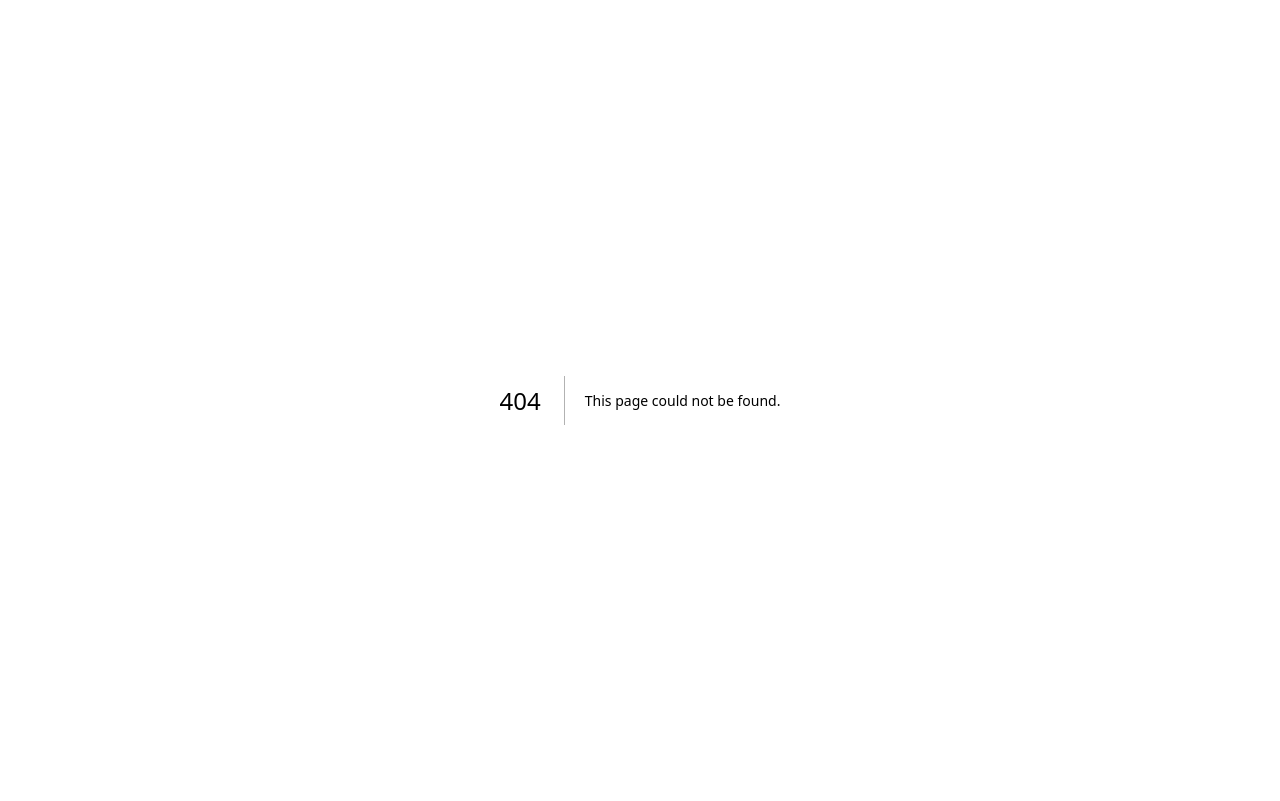
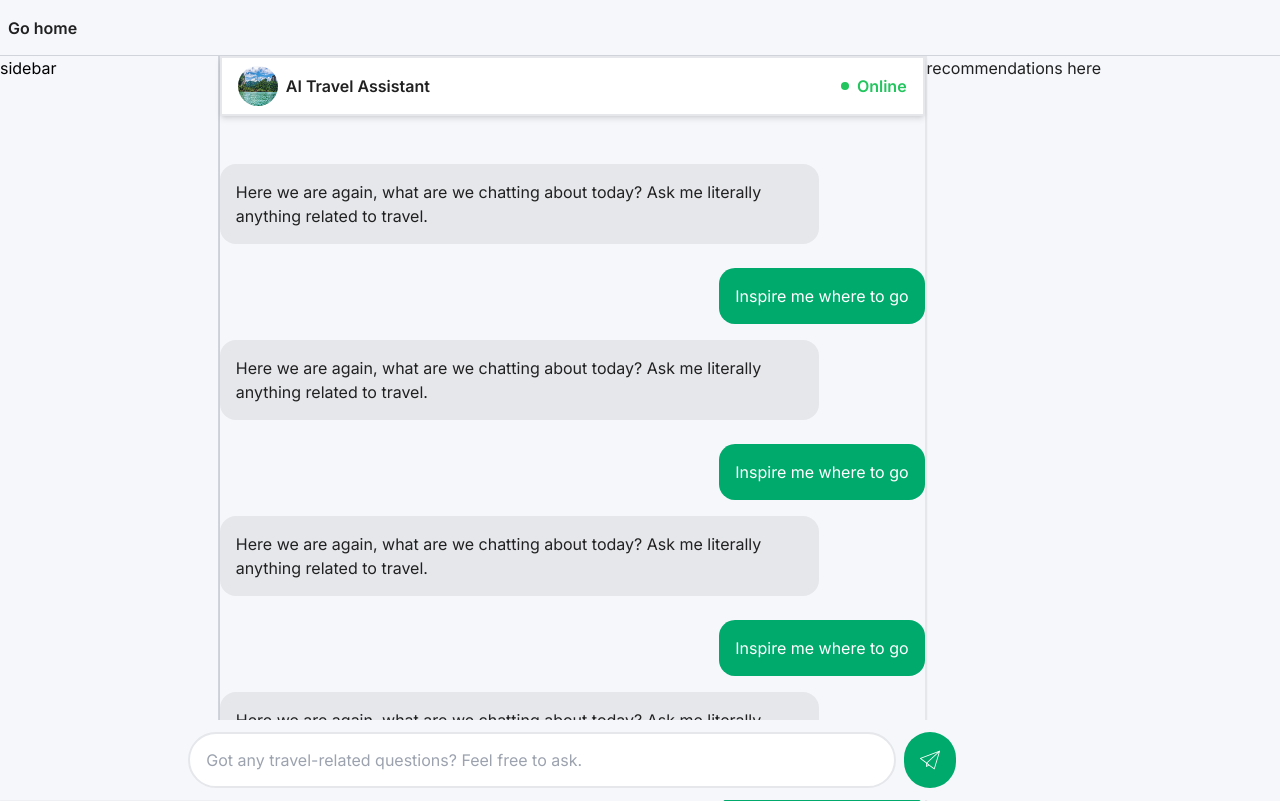
Before and after one commit to davidd74/ai-travel-assistant, a Next.js app: page /chat in a window 1280 px wide. Before the commit this address had no page. Built offline with nearby package versions, Linux system fonts and the light colour scheme.

Commit message:
implemented chat message design

```diff
--- /dev/null
+++ b/src/app/chat/page.tsx
@@ -0,0 +1,135 @@
+"use client";
+
+import Image from "next/image";
+import Link from "next/link";
+import React from "react";
+
+const Page = () => {
+  const [chatMessage, setChatMessage] = React.useState("");
+
+  return (
+    <>
+      <div className="p-2 h-[55px] flex items-center">
+        <Link href="/" className="font-semibold">
+          Go home
+        </Link>
+      </div>
+      <div className="flex">
+        <div className="md:w-[265px] text-black chat-screen-height border-t-[1px] border-r-2 border-gray-300 shadow-sm">
+          sidebar
+        </div>
+        <div className="flex w-full border-t-[1px] border-gray-300">
+          <div className="w-2/3 relative border-r-2 shadow-sm bg-light-background">
+            <div className="bg-light-box_bg py-2 px-4 border-2 flex shadow-md gap-2 items-center justify-between">
+              <div className="flex gap-2 items-center">
+                <Image
+                  src={"/images/assistant-pfp.webp"}
+                  width={300}
+                  height={300}
+                  alt="assistant-pfp"
+                  className="rounded-full aspect-square w-10"
+                />
+                <span className="font-semibold bg-light">
+                  AI Travel Assistant
+                </span>
+              </div>
+
+              <div className="text-green-500 font-semibold flex gap-2 items-center">
+                <div className="w-2 h-2 bg-green-500 rounded-full"></div>
+                <span>Online</span>
+              </div>
+            </div>
+            <div className="max-chat-screen-height overflow-y-auto border-gray-300 ">
+              <div className="flex flex-col items-center">
+                <div className="mb-24 mt-12 flex flex-col items-start gap-y-4">
+                  <div className="rounded-2xl bg-gray-200 max-w-[85%] p-4 mb-2">
+                    Here we are again, what are we chatting about today? Ask me
+                    literally anything related to travel.
+                  </div>
+                  <div className="rounded-2xl bg-light-primary text-white  max-w-[90%] p-4 self-end">
+                    Inspire me where to go
+                  </div>
+                  <div className="rounded-2xl bg-gray-200 max-w-[85%] p-4 mb-2">
+                    Here we are again, what are we chatting about today? Ask me
+                    literally anything related to travel.
+                  </div>
+                  <div className="rounded-2xl bg-light-primary text-white  max-w-[90%] p-4 self-end">
+                    Inspire me where to go
+                  </div>
+                  <div className="rounded-2xl bg-gray-200 max-w-[85%] p-4 mb-2">
+                    Here we are again, what are we chatting about today? Ask me
+                    literally anything related to travel.
+                  </div>
+                  <div className="rounded-2xl bg-light-primary text-white  max-w-[90%] p-4 self-end">
+                    Inspire me where to go
+                  </div>
+                  <div className="rounded-2xl bg-gray-200 max-w-[85%] p-4 mb-2">
+                    Here we are again, what are we chatting about today? Ask me
+                    literally anything related to travel.
+                  </div>
+                  <div className="rounded-2xl bg-light-primary text-white  max-w-[90%] p-4 self-end">
+                    Inspire me where to go
+                  </div>
+                  <div className="rounded-2xl bg-gray-200 max-w-[85%] p-4 mb-2">
+                    Here we are again, what are we chatting about today? Ask me
+                    literally anything related to travel.
+                  </div>
+                  <div className="rounded-2xl bg-light-primary text-white  max-w-[90%] p-4 self-end">
+                    Inspire me where to go
+                  </div>
+                  <div className="rounded-2xl bg-gray-200 max-w-[85%] p-4 mb-2">
+                    Here we are again, what are we chatting about today? Ask me
+                    literally anything related to travel.
+                  </div>
+                  <div className="rounded-2xl bg-light-primary text-white  max-w-[90%] p-4 self-end">
+                    Inspire me where to go
+                  </div>
+                  <div className="rounded-2xl bg-gray-200 max-w-[85%] p-4 mb-2">
+                    Here we are again, what are we chatting about today? Ask me
+                    literally anything related to travel.
+                  </div>
+                  <div className="rounded-2xl bg-light-primary text-white  max-w-[90%] p-4 self-end">
+                    Inspire me where to go
+                  </div>
+                </div>
+                <div className="chat-layout-container bg-light-background fixed bottom-0">
+                  <div className="flex justify-center gap-2 flex-col py-3">
+                    <div className="flex gap-2 justify-center">
+                      <input
+                        type="text"
+                        placeholder="Got any travel-related questions? Feel free to ask."
+                        className="caret-light-primary bg-light-box_bg focus:outline-none border-2 border-gray-200 py-3.5 rounded-full px-4 w-full"
+                        onChange={(e) => setChatMessage(e.target.value)}
+                      />
+                      <button
+                        className={`bg-light-primary p-4 aspect-square rounded-full flex justify-center items-center transition-all duration-200 ease-linear`}
+                      >
+                        <svg
+                          xmlns="http://www.w3.org/2000/svg"
+                          fill="#fff"
+                          width="20px"
+                          version="1.1"
+                          id="Layer_1"
+                          viewBox="0 0 512 512"
+                        >
+                          <g>
+                            <g>
+                              <path d="M508.645,18.449c-2.929-2.704-7.133-3.51-10.826-2.085L6.715,204.446c-3.541,1.356-6.066,4.515-6.607,8.264    c-0.541,3.75,0.985,7.496,3.995,9.796l152.127,116.747c-0.004,0.116-0.575,0.224-0.575,0.342v83.592    c0,3.851,2.663,7.393,6.061,9.213c1.541,0.827,3.51,1.236,5.199,1.236c2.026,0,4.181-0.593,5.931-1.756l56.12-37.367    l130.369,99.669c1.848,1.413,4.099,2.149,6.365,2.149c1.087,0,2.186-0.169,3.248-0.516c3.27-1.066,5.811-3.672,6.786-6.974    L511.571,29.082C512.698,25.271,511.563,21.148,508.645,18.449z M170.506,321.508c-0.385,0.36-0.7,0.763-1.019,1.163    L31.659,217.272L456.525,54.557L170.506,321.508z M176.552,403.661v-48.454l33.852,25.887L176.552,403.661z M359.996,468.354    l-121.63-93.012c-1.263-1.77-2.975-3.029-4.883-3.733l-47.29-36.163L480.392,60.86L359.996,468.354z" />
+                            </g>
+                          </g>
+                        </svg>
+                      </button>
+                    </div>
+                  </div>
+                </div>
+              </div>
+            </div>
+          </div>
+          <div className="md:w-1/3">recommendations here</div>
+        </div>
+      </div>
+    </>
+  );
+};
+
+export default Page;
--- a/src/app/globals.css
+++ b/src/app/globals.css
@@ -2,28 +2,9 @@
 @tailwind components;
 @tailwind utilities;
 
-:root {
-  --foreground-rgb: 0, 0, 0;
-  --background-start-rgb: 214, 219, 220;
-  --background-end-rgb: 255, 255, 255;
-}
-
-@media (prefers-color-scheme: dark) {
-  :root {
-    --foreground-rgb: 255, 255, 255;
-    --background-start-rgb: 0, 0, 0;
-    --background-end-rgb: 0, 0, 0;
-  }
-}
-
 body {
-  color: rgb(var(--foreground-rgb));
-  background: linear-gradient(
-      to bottom,
-      transparent,
-      rgb(var(--background-end-rgb))
-    )
-    rgb(var(--background-start-rgb));
+  @apply text-light-text_primary;
+  @apply bg-light-background;
 }
 
 @layer utilities {
@@ -31,3 +12,15 @@ body {
     text-wrap: balance;
   }
 }
+
+.chat-screen-height {
+  height: calc(100vh - 55px);
+}
+
+.max-chat-screen-height {
+  max-height: calc(100vh - 115px);
+}
+
+.chat-layout-container {
+  @apply max-w-screen-md mx-auto w-full p-4 py-5 sm:p-0;
+}
--- a/tailwind.config.ts
+++ b/tailwind.config.ts
@@ -13,6 +13,18 @@ const config: Config = {
         "gradient-conic":
           "conic-gradient(from 180deg at 50% 50%, var(--tw-gradient-stops))",
       },
+      colors: {
+        light: {
+          background: "#F5F7FB",
+          box_bg: "#FFFFFF",
+          primary: "#00AA6C",
+          primary_bg: "#00A858",
+          text_primary: "#212121",
+        },
+      },
+      borderRadius: {
+        "4xl": "2rem",
+      },
     },
   },
   plugins: [],
```
Also changed, not shown: public/images/assistant-pfp.webp (added), 1 other file (tests, documents, lock files or other folders).
